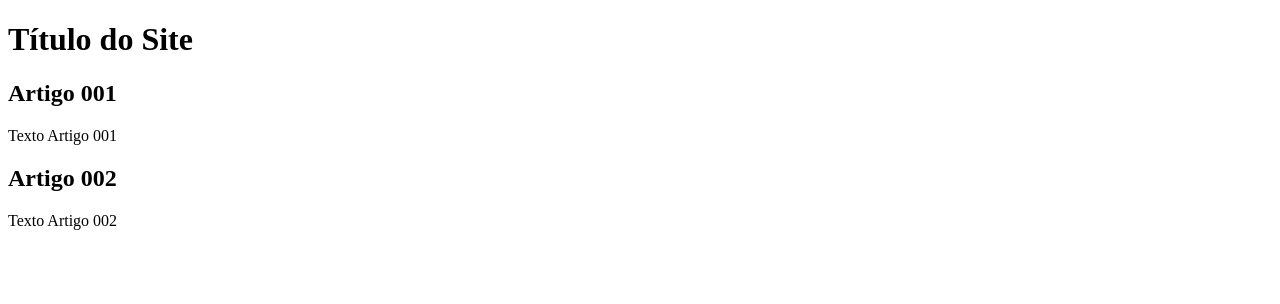
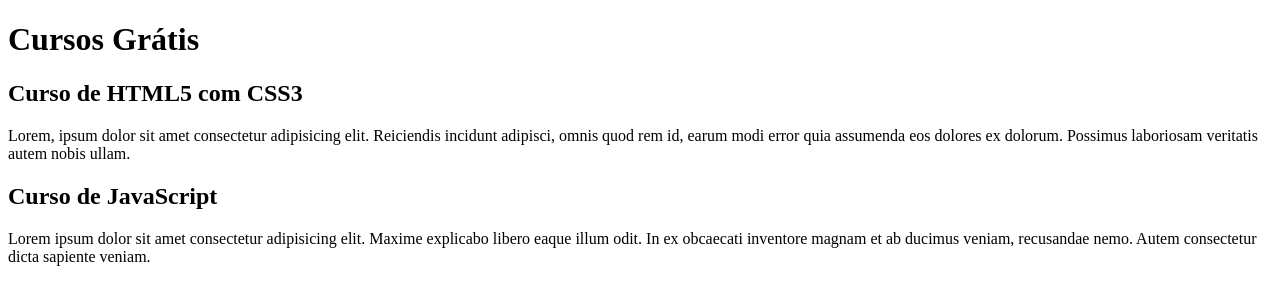
Before and after one commit to Eiki02/projeto-site, a plain HTML site: page index.html in a window 1280 px wide. Drawn offline with Linux system fonts and the light colour scheme.

Commit message:
comecei a escrever o conteúdo

```diff
--- a/index.html
+++ b/index.html
@@ -8,15 +8,15 @@
 <body>
     <main>
         <header>
-            <h1>Título do Site</h1>
+            <h1>Cursos Grátis</h1>
         </header>
         <article>
-            <h2>Artigo 001</h2>
-            <p>Texto Artigo 001</p>
+            <h2>Curso de HTML5 com CSS3</h2>
+            <p>Lorem, ipsum dolor sit amet consectetur adipisicing elit. Reiciendis incidunt adipisci, omnis quod rem id, earum modi error quia assumenda eos dolores ex dolorum. Possimus laboriosam veritatis autem nobis ullam.</p>
         </article>
         <article>
-            <h2>Artigo 002</h2>
-            <p>Texto Artigo 002</p>
+            <h2>Curso de JavaScript</h2>
+            <p>Lorem ipsum dolor sit amet consectetur adipisicing elit. Maxime explicabo libero eaque illum odit. In ex obcaecati inventore magnam et ab ducimus veniam, recusandae nemo. Autem consectetur dicta sapiente veniam.</p>
         </article>
     </main>
 </body>
```
